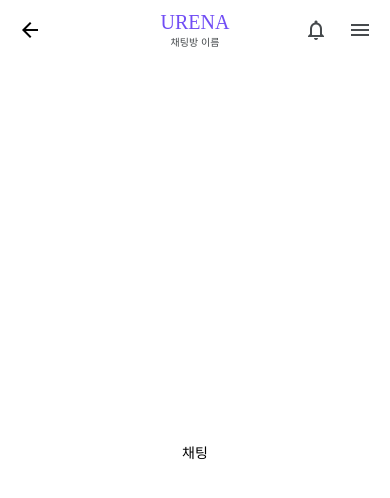
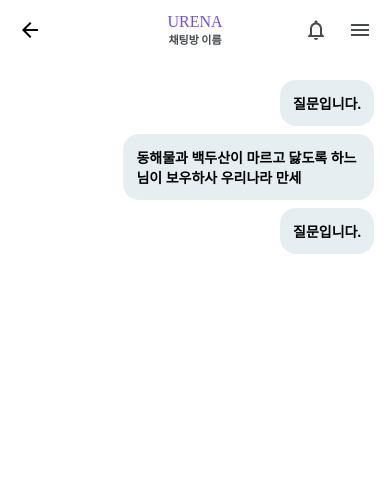
Before and after one commit to LeeJS9856/ioBro_urena, a React Native app in the folder frontend/: screen /Chat in a window 390 px wide. Shown: the top 498 px of the page. Built offline with nearby package versions, Linux system fonts and the light colour scheme.

Commit message:
Feat: Chat QuestionBalloon 컴포넌트 추가

```diff
--- /dev/null
+++ b/frontend/src/components/Balloons/QuestionBalloon.tsx
@@ -0,0 +1,40 @@
+import React from 'react';
+import { Text, StyleSheet, View } from 'react-native';
+
+interface QuestionBalloonProps {
+  text: string;
+}
+
+const QuestionBalloon: React.FC<QuestionBalloonProps> = ({ text }) => {
+  return (
+    <View style={styles.QuestionContainer}>
+        <View style={styles.QuestionBallon}>
+            <Text style={styles.QuestionText}>{ text }</Text>
+        </View>
+    </View>
+  );
+};
+
+const styles = StyleSheet.create({
+    QuestionContainer: {
+        width: '100%',
+        flexDirection: 'row',
+        justifyContent: 'flex-end',
+        marginBottom: 8,
+    },
+    QuestionBallon: {
+        maxWidth: '70%',
+        borderRadius: 16,
+        backgroundColor: '#E6EEF2',
+    },
+    QuestionText: {
+        width: 'auto',
+        fontFamily: 'NotoSansKR-Medium',
+        fontWeight: '700',
+        fontSize: 14,
+        color: '#000000',
+        padding: 13,
+    },
+});
+
+export default QuestionBalloon;
--- a/frontend/src/components/Navigation/TopNavigation.tsx
+++ b/frontend/src/components/Navigation/TopNavigation.tsx
@@ -27,7 +27,7 @@ const TopNavigation: React.FC<TopNavigationProps> = ({ onBackPress, styleType })
                 <Icon name='arrow-back' size={24}/>
               </TouchableOpacity>
               <View style={styles.centerContainer}>
-                <Logo size={20} />
+                <Logo size={16} />
                 <Text style={styles.chatRoomName}>채팅방 이름</Text>
               </View>
               <View style={styles.iconContainer}>
@@ -59,8 +59,8 @@ const styles = StyleSheet.create({
     left: 18,
   },
   iconContainer: {
-    position: 'absolute', // 오른쪽에 고정
-    right: 18, // 오른쪽 여백
+    position: 'absolute',
+    right: 18,
     flexDirection: 'row',
   },
   icon: {
@@ -68,12 +68,13 @@ const styles = StyleSheet.create({
     color: '#464A4D',
   },
   centerContainer: {
-    alignItems: 'center', // 수평 중앙 정렬
-    width: '100%', // 전체 너비를 차지하도록 설정
+    alignItems: 'center',
+    width: '100%',
   },
   chatRoomName: {
-    fontSize: 10,
+    fontSize: 11,
     color: '#464A4D',
+    fontWeight: 'bold',
   },
 });
 
--- a/frontend/src/pages/Chat/Chat.tsx
+++ b/frontend/src/pages/Chat/Chat.tsx
@@ -1,14 +1,17 @@
 import React from 'react';
-import { Text, SafeAreaView, View } from 'react-native';
+import { SafeAreaView, View } from 'react-native';
 import TopNavigation from '../../components/Navigation/TopNavigation';
+import QuestionBalloon from '../../components/Balloons/QuestionBalloon';
 import Styles from '../../styles/Styles';
 
 const Chat: React.FC = () => {
   return (
     <SafeAreaView style={Styles.background}>
       <TopNavigation styleType={2}/>
-      <View style={Styles.container}>
-        <Text>채팅</Text>
+      <View style={Styles.startContainer}>
+        <QuestionBalloon text={"질문입니다."}/>
+        <QuestionBalloon text={"동해물과 백두산이 마르고 닳도록 하느님이 보우하사 우리나라 만세"}/>
+        <QuestionBalloon text={"질문입니다."}/>
       </View>
     </SafeAreaView>
   );
--- a/frontend/src/pages/Main/Main.tsx
+++ b/frontend/src/pages/Main/Main.tsx
@@ -8,7 +8,7 @@ const Main: React.FC = () => {
   return (
     <SafeAreaView style={Styles.background}>
       <TopNavigation styleType={1}/>
-      <View style={Styles.container}>
+      <View style={Styles.startContainer}>
         <Text>메인 화면</Text>
       </View>
       <BottomNavigation/>
--- a/frontend/src/pages/SignIn/SignIn.tsx
+++ b/frontend/src/pages/SignIn/SignIn.tsx
@@ -21,7 +21,7 @@ const SignIn: React.FC = () => {
 
   return (
     <SafeAreaView style={Styles.background}>
-      <View style={Styles.container}>
+      <View style={Styles.centerContainer}>
         <View style={SignInStyles.logo}>
           <Logo size={24}/>
         </View>
--- a/frontend/src/styles/Styles.ts
+++ b/frontend/src/styles/Styles.ts
@@ -1,16 +1,23 @@
 import { StyleSheet } from 'react-native';
 
 const Styles = StyleSheet.create({
-    background: {
-      flex: 1,
-      backgroundColor:'#ffffff',
-    },
-    container: {
+  background: {
+    flex: 1,
+    backgroundColor:'#ffffff',
+  },
+  centerContainer: {
     flex: 1,
     marginHorizontal : 32,
     justifyContent: 'center',
     alignItems: 'center',
   },
+  startContainer: {
+    flex: 1,
+    marginHorizontal : 16,
+    marginVertical: 20,
+    justifyContent: 'flex-start',
+    alignItems: 'center',
+  },
 });
 
 export default Styles;
```
Also changed, not shown: frontend/src/pages/Chat/ChatStyles.ts (+7 -0 lines), frontend/src/pages/Main/MainStyles.ts (deleted, +0 -14 lines).
